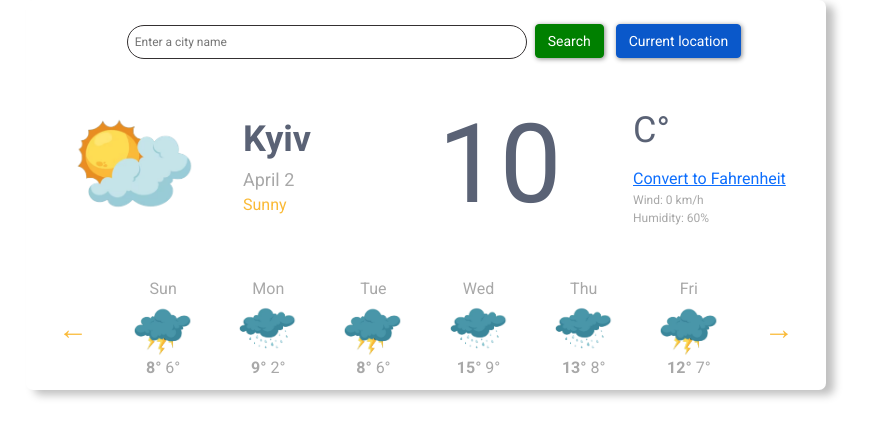
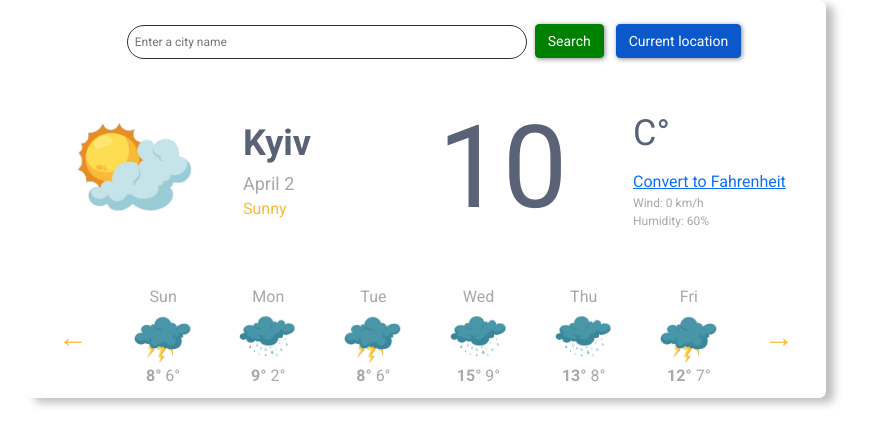
Before and after one commit to Olenka-I/Weather_application, a plain HTML site: page index.html in a window 1280 px wide. Shown: the whole page, without its empty margins (214-1083 px from the left). Drawn offline with nearby package versions, Linux system fonts and the light colour scheme.

Commit message:
Update the font size of the top-temperature

```diff
--- a/style.css
+++ b/style.css
@@ -117,7 +117,7 @@ img {
 }
 
 .temp {
-  font-size: 110px;
+  font-size: 115px;
   font-weight: 300px;
   color: #5a6275;
 }
```
